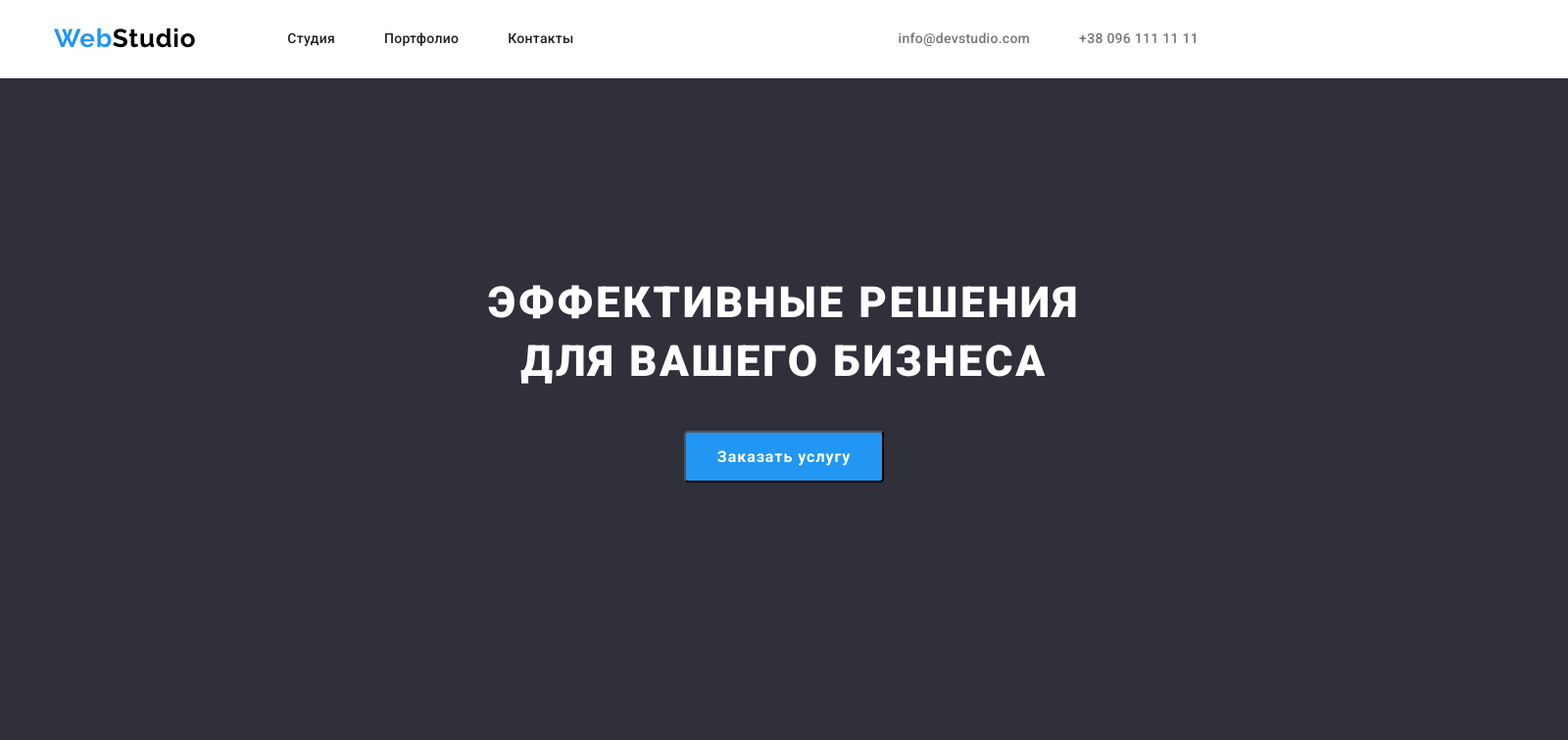
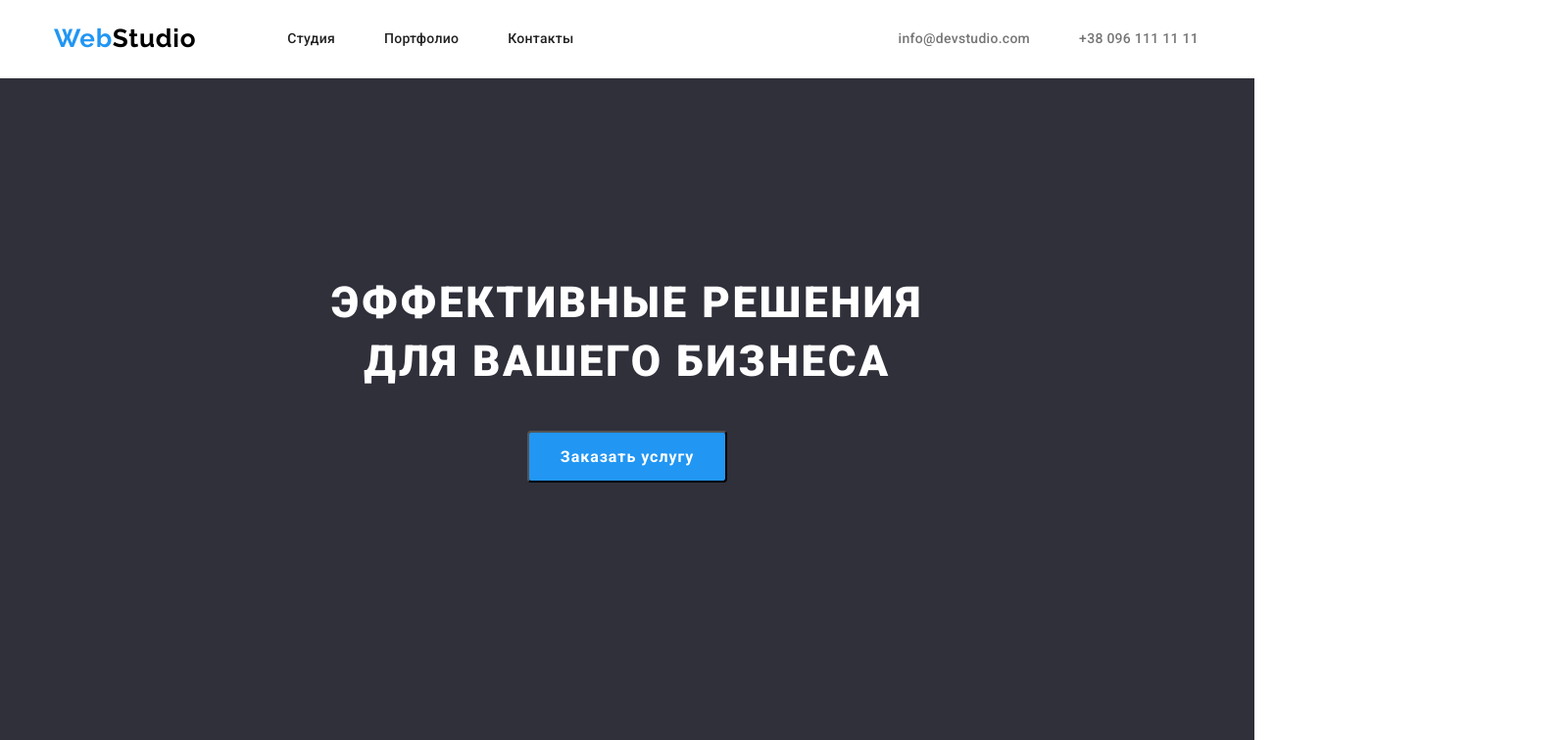
Before and after one commit to Olisava29/goit-markup-hw-03, a plain HTML site: page index.html in a window 1280 px wide. Shown: the top 756 px of the page at 98% size, 1600 px wide, since content can reach past the window. Drawn offline with nearby package versions, Linux system fonts and the light colour scheme.

Commit message:
Правки.

```diff
--- a/CSS/styles.css
+++ b/CSS/styles.css
@@ -122,13 +122,8 @@ img {
 .section-one {
     background: #2F303A;
     text-align: center;
-    padding: 200px 452px 280px 452px;
-    width: 1600px;
-}
-
-.section-hero {
-    padding-bottom: 94px;
-    padding-top: 94px;
+    padding-top: 200px;
+    padding-bottom: 280px;
 }
 
 .side-title {
@@ -138,9 +133,17 @@ img {
     letter-spacing: 0.06em;
     text-transform: uppercase;
     color: var(--first-basic-color);
+    max-width: 696px;
     margin-bottom: 40px;
+    margin-left: auto;
+    margin-right: auto;
+}
 
+.section-hero {
+    padding-bottom: 94px;
+    padding-top: 94px;
 }
+
 
 .button-type {
     background: #2196F3;
@@ -234,6 +237,7 @@ img {
 .team-item {
     flex-basis: calc((100% - 120px)/ 4);
     margin-right: 30px;
+    padding-bottom: 30px;
 }
 
 /*.team-item:not(:last-child) {
@@ -266,7 +270,6 @@ img {
     text-align: center;
     letter-spacing: 0.03em;
     color: var(--main-team);
-    padding-bottom: 30px;
 }
 
 /*Підвал сторінки*/
@@ -406,7 +409,7 @@ img {
 }
 
 .border-header {
-    border: 1px solid #ECECEC;
+    border-bottom: 1px solid #ECECEC;
 }
 
 /*.border-img {
```
